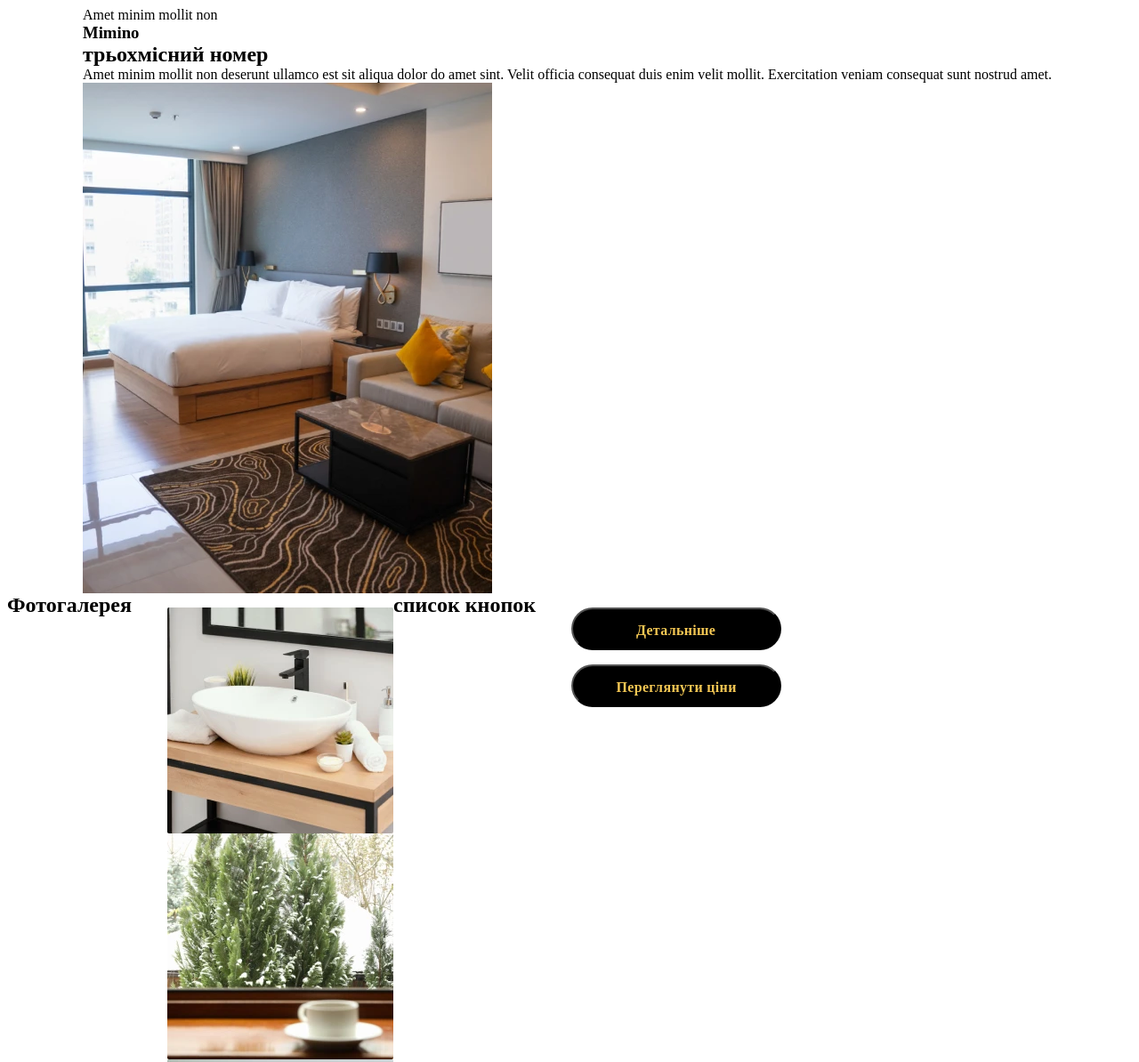
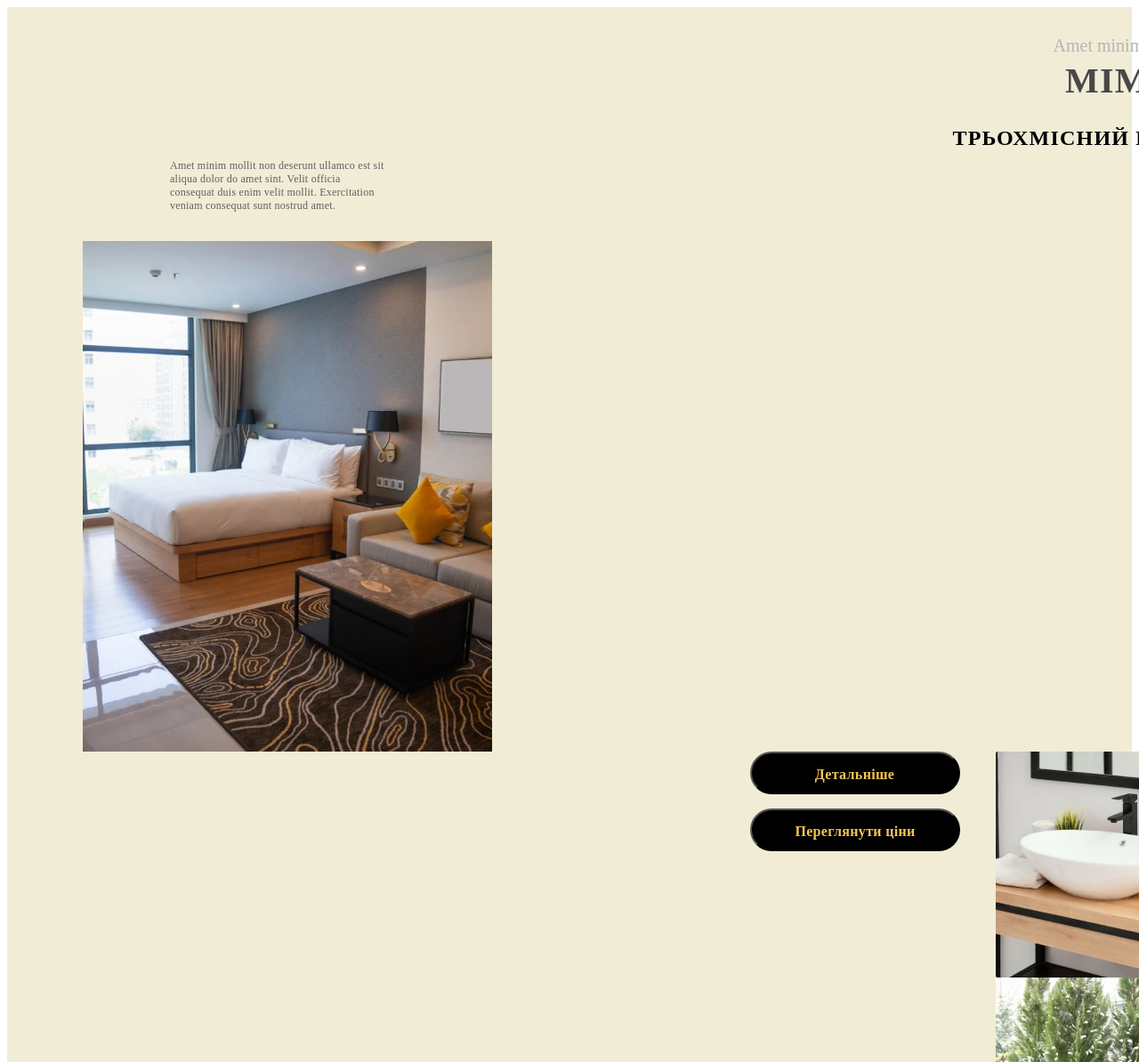
Before and after one commit to olyamaksymchuk/room3x, a plain HTML site: page index.html in a window 1280 px wide. Shown: the top 1194 px of the page at 89% size. Drawn offline with Linux system fonts and the light colour scheme; files whose address does not match are found by name.

Commit message:
uploaded

```diff
--- a/css/styles.css
+++ b/css/styles.css
@@ -1,21 +1,38 @@
-.container {
-    padding: 0 15px;
+
+
 
     @media screen and (min-width:414px) {
+        .container {
         width: 414px;
         margin: 0 auto;
-    }
+    }}
 
     @media screen and (min-width: 1024px) {
+        .container {
         padding: 0 47px;
         width: 1024px;
-    }
+    }}
 
     @media screen and (min-width: 1280px) {
+        .container {
         padding: 0 85px;
        width: 1280px;
-    }
+    }}
+
+
+.visually-hidden {
+    position: absolute;
+    white-space: nowrap;
+    width: 1px;
+    height: 1px;
+    overflow: hidden;
+    border: 0;
+    padding: 0;
+    clip: rect(0 0 0 0);
+    clip-path: inset(50%);
+    margin: -1px;
 }
+
 
 a {
     text-decoration: none;
@@ -42,7 +59,69 @@ h6 {
     padding: 0;
 }
 
+
+
+
+.room {
+    background-color: #F0ECD6;
+}
+
+
 @media screen and (min-width:414px) {
+
+.logo_text {
+    font-family: 'Times New Roman';
+    font-size: 20px;
+    font-weight: 400;
+    color: #B4B4B4;
+    line-height: 23px;
+    text-align: right;
+    padding-top: 32px;
+    margin-bottom: 8px;
+}
+
+.logo_title {
+    font-family: Film P3;
+    font-size: 40px;
+    letter-spacing: 0.03em;
+    line-height: 100%;
+    text-transform: uppercase;
+    text-align: right;
+    color: #494848;
+    margin-bottom: 32px;
+}
+.room_title {
+    font-family: 'Times New Roman';
+    font-size: 24px;
+    line-height: 100%;
+    letter-spacing: 0.05em;
+    text-align: right;
+    text-transform: uppercase;
+    margin-bottom: 12px;
+
+}
+.room_text {
+
+    font-family: Montserrat;
+    font-size: 12px;
+    line-height: 1.25;
+    letter-spacing: 0.02em;
+    color: #5F5F5F;
+    text-align: left;
+    margin-left: 98px;
+    width: 242px;
+    margin-bottom: 32px;}
+
+.hotel_picture {
+    border-radius: 2px;
+    box-shadow: 2px 2px rgba(0, 0, 0, 0.25);
+    margin-bottom: 32px;
+     max-width: 244px;
+        height: auto;
+        width: 100%;
+}
+
+
 .room__service {
     display: flex;
     flex-flow: column;
@@ -54,6 +133,14 @@ h6 {
     display: flex;
     flex-direction: row;
     }
+}
+
+    @media screen and (min-width:1280px) {
+        .room__service {
+            flex-direction: row-reverse;
+        }
+
+
 }
 
 
@@ -86,5 +173,20 @@ h6 {
     line-height: 1.25;
     letter-spacing: 0.02em;
     padding: 14px 37px;
+}
 
+.frame  {margin: 0;}
+
+.button-room__list {margin: 0;}
+
+.list {margin: 0;}
+
+
+
+@media screen and (min-width:1024px) {
+    .hotel_picture {
+        max-width:400px;
+            height: auto;
+            width: 100%;
+    }
 }
--- a/index.html
+++ b/index.html
@@ -10,9 +10,10 @@
   <body>
     <section class="room">
       <div class="container">
-        <div class>
-        <p>Amet minim mollit non</p>
-        <h3>Mimino</h3></div>
+
+        <p class="logo_text">Amet minim mollit non</p>
+        <h3 class="logo_title">mimiho</h3>
+
         <div class="room_name">
           <h2 class="room_title">трьохмісний номер</h2>
           <p class="room_text">
@@ -20,7 +21,7 @@
             sint. Velit officia consequat duis enim velit mollit. Exercitation
             veniam consequat sunt nostrud amet.
           </p>
-        </div>
+
           <picture class="hotel_picture">
             <!--desktop-->
             <source
@@ -468,8 +469,8 @@
             </picture>
           </ul>
           <h2 class="visually-hidden">список кнопок</h2>
-          <ul class="buttom-room__list list">
-            <li class="buttom-room__item">
+          <ul class="button-room__list list">
+            <li class="button-room__item">
                 <button type="button" class="button-room__details">Детальніше</button>
             </li>
             <li class="buttom-room__item">
@@ -480,6 +481,7 @@
           </ul>
         </div>
       </div>
+      </div>
     </section>
   </body>
 </html>
```
